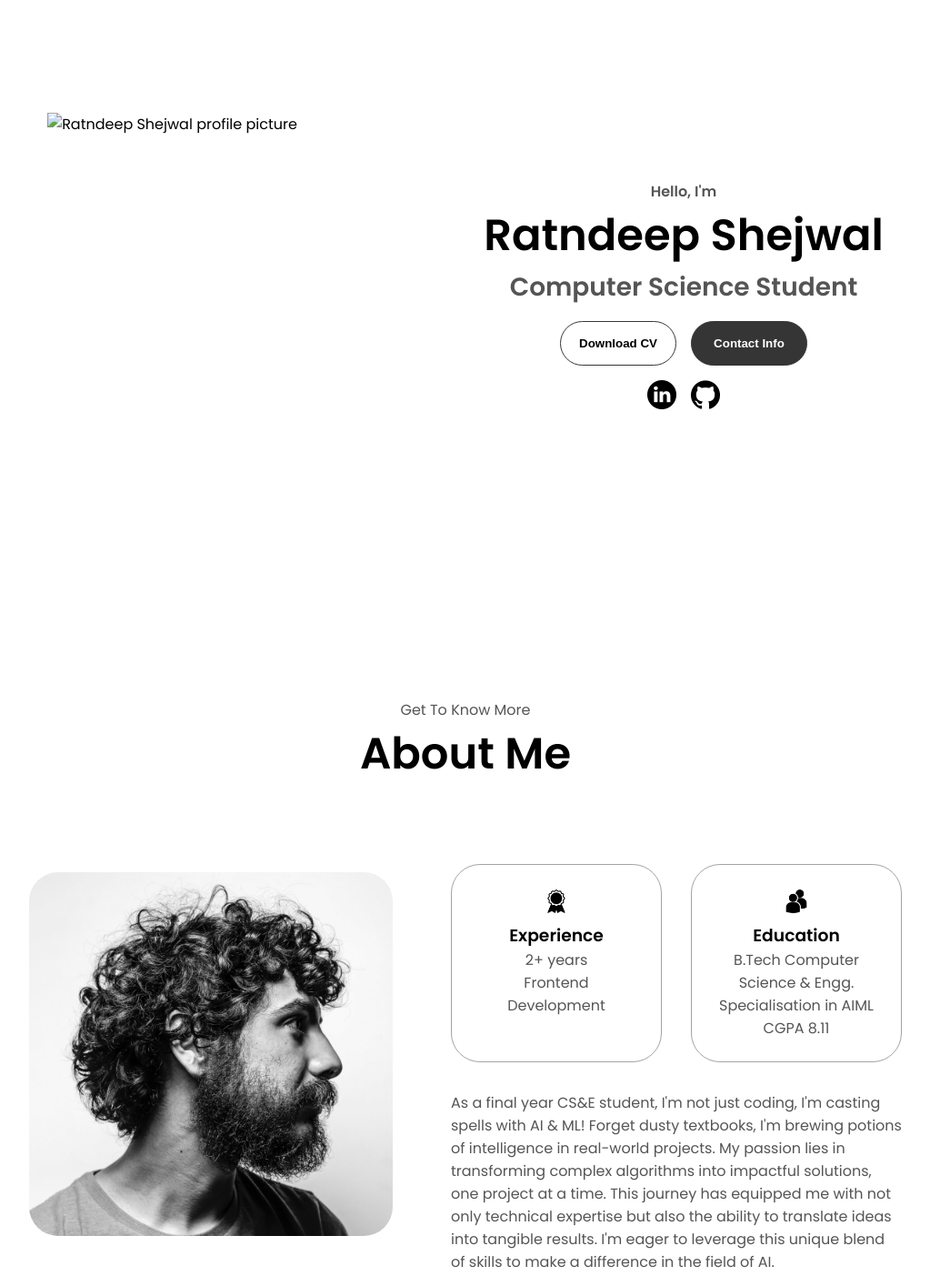
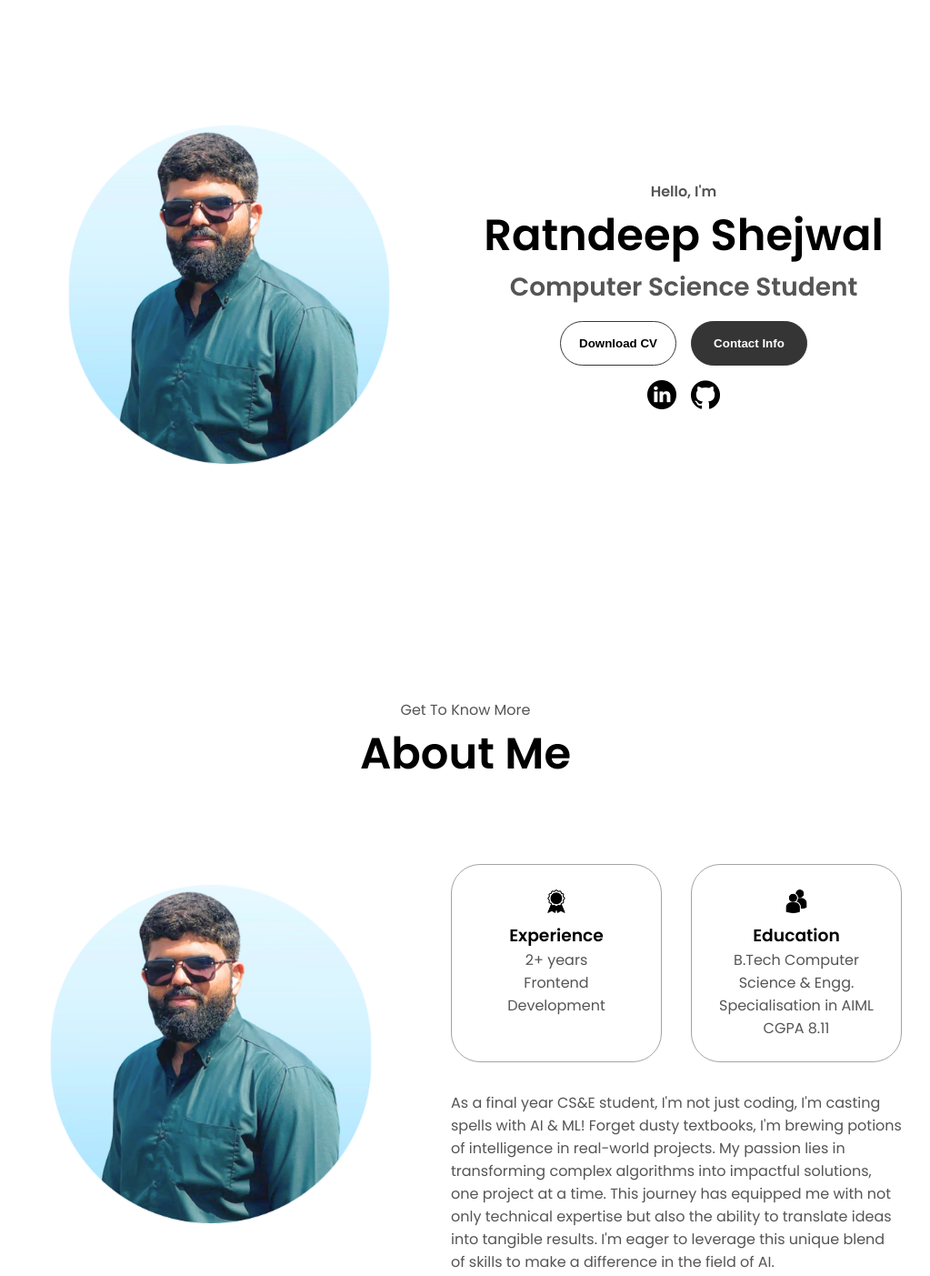
Before and after one commit to Ratndeep-Shejwal/Portfolio-Website, a plain HTML site: page index.html in a window 1280 px wide. Shown: the part 160-1563 px from the top of the page at 91% size, without its empty margins (128-1151 px from the left). Drawn offline with Linux system fonts and the light colour scheme.

Commit message:
update profile pic

```diff
--- a/index.html
+++ b/index.html
@@ -38,7 +38,7 @@
     </nav>
     <section id="profile">
       <div class="section__pic-container">
-        <img src="./assets/profile-pic.pn" alt="Ratndeep Shejwal profile picture" />
+        <img src="./assets/profile-pic.png" alt="Ratndeep Shejwal profile picture" />
       </div>
       <div class="section__text">
         <p class="section__text__p1">Hello, I'm</p>
@@ -77,7 +77,7 @@
       <div class="section-container">
         <div class="section__pic-container">
           <img
-            src="./assets/about-pic.png"
+            src="./assets/profile-pic.png"
             alt="Profile picture"
             class="about-pic"
           />
```
